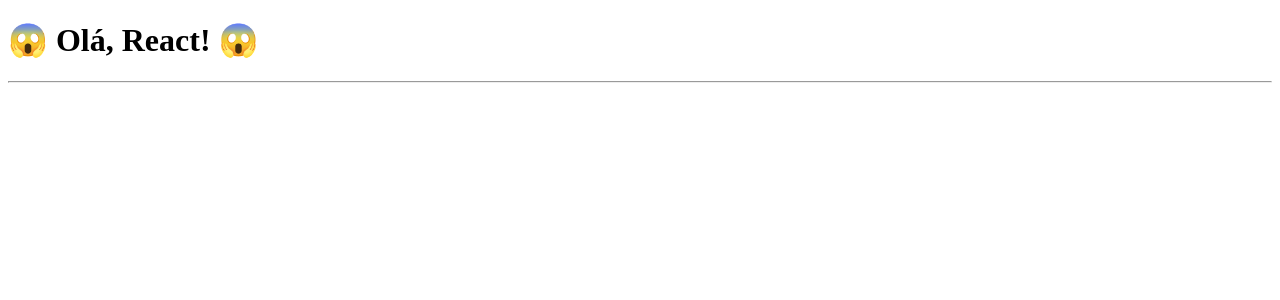
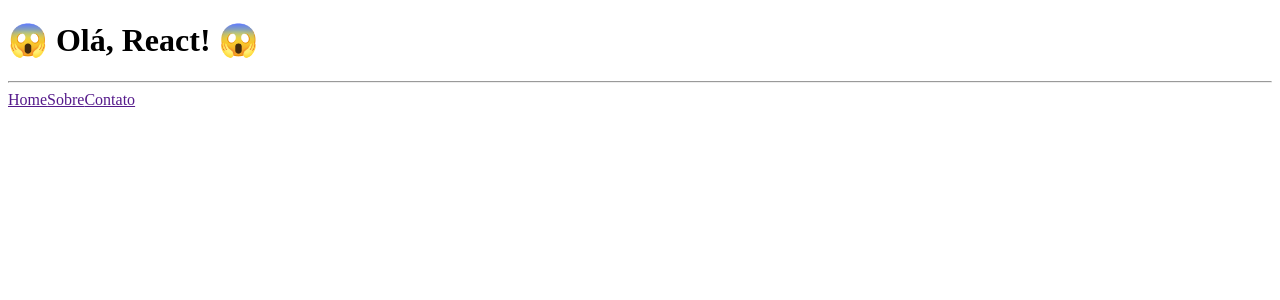
Before and after one commit to kellysabioni/react-fundamentos, a React (Vite) app: page / in a window 1280 px wide. Shown: the top 300 px of the page. Built offline with nearby package versions, Linux system fonts and the light colour scheme.

Commit message:
Adiciona Menu

```diff
--- a/src/App.tsx
+++ b/src/App.tsx
@@ -5,6 +5,11 @@
     <header>
       <h1>😱 Olá, React! 😱</h1>
       <hr />
+      <nav>
+        <a href="">Home</a>
+        <a href="">Sobre</a>
+        <a href="">Contato</a>
+      </nav>
     </header>
   );
 }
```
